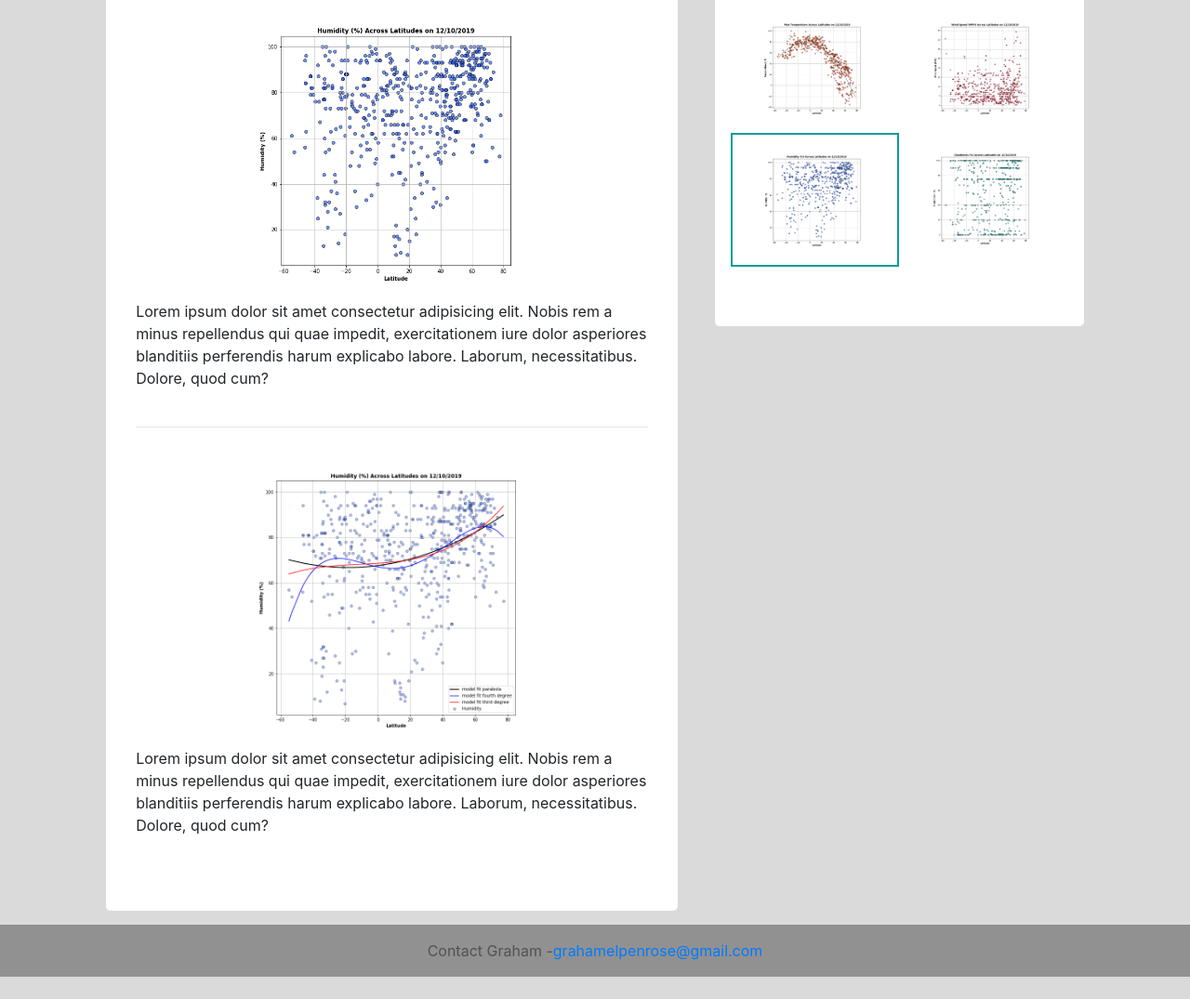
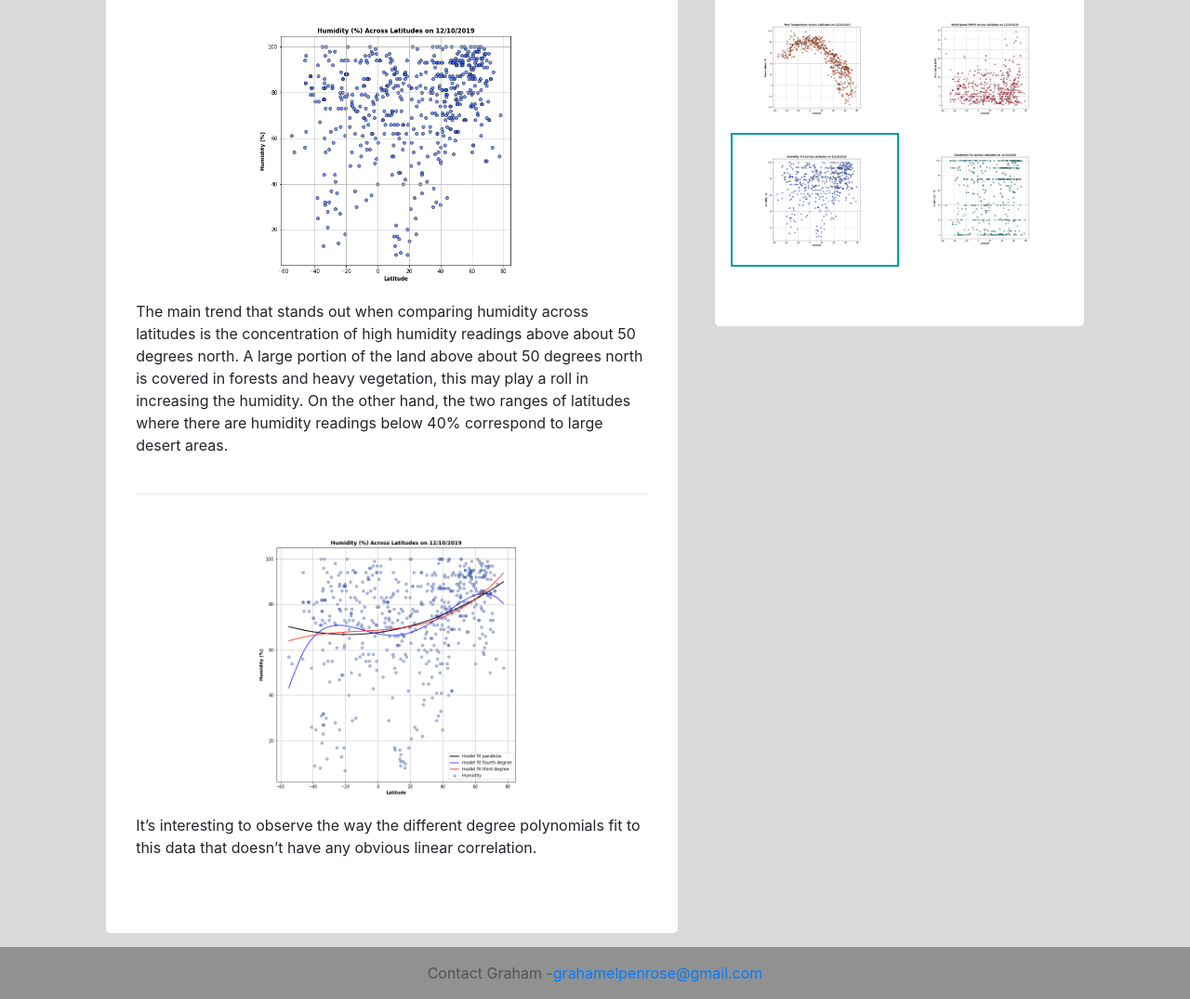
Before and after one commit to TheFoodForest/Web-Design-Challenge, a plain HTML site: page humid.html in a window 1280 px wide. Shown: the part 224-1299 px from the top of the page at 93% size. Before the commit the page ends 1275 px from the top, so only its background shows below. Drawn offline with nearby package versions, Linux system fonts and the light colour scheme.

Commit message:
Lorem ipsum replaced

```diff
--- a/humid.html
+++ b/humid.html
@@ -67,9 +67,7 @@
               <div class="row">
                 <div class="col-lg-12">
                     <p>
-                        Lorem ipsum dolor sit amet consectetur adipisicing elit. Nobis rem a minus repellendus qui quae impedit,
-                        exercitationem iure dolor asperiores blanditiis perferendis harum explicabo labore. Laborum, necessitatibus.
-                        Dolore, quod cum?
+                      The main trend that stands out when comparing humidity across latitudes is the concentration of high humidity readings above about 50 degrees north.  A large portion of the land above about 50 degrees north is covered in forests and heavy vegetation, this may play a roll in increasing the humidity. On the other hand, the two ranges of latitudes where there are humidity readings below 40% correspond to large desert areas.
                     </p>
                 </div>
               </div>
@@ -85,9 +83,7 @@
             <div class="row">
                     <div class="col-lg-12">
                         <p>
-                            Lorem ipsum dolor sit amet consectetur adipisicing elit. Nobis rem a minus repellendus qui quae impedit,
-                            exercitationem iure dolor asperiores blanditiis perferendis harum explicabo labore. Laborum, necessitatibus.
-                            Dolore, quod cum?
+                          It’s interesting to observe the way the different degree polynomials fit to this data that doesn’t have any obvious linear correlation.
                         </p>
                     </div>
                   </div>
--- a/style.css
+++ b/style.css
@@ -206,6 +206,10 @@ tr:hover{
     background-color:rgb(218, 218, 218);
 }
 
+.show{
+    background-color:rgb(218, 218, 218);
+}
+
 div table.table{
     margin-right: auto;
     margin-left: auto;
```
Also changed, not shown: cloud.html (+2 -6 lines), wind.html (+2 -6 lines).
